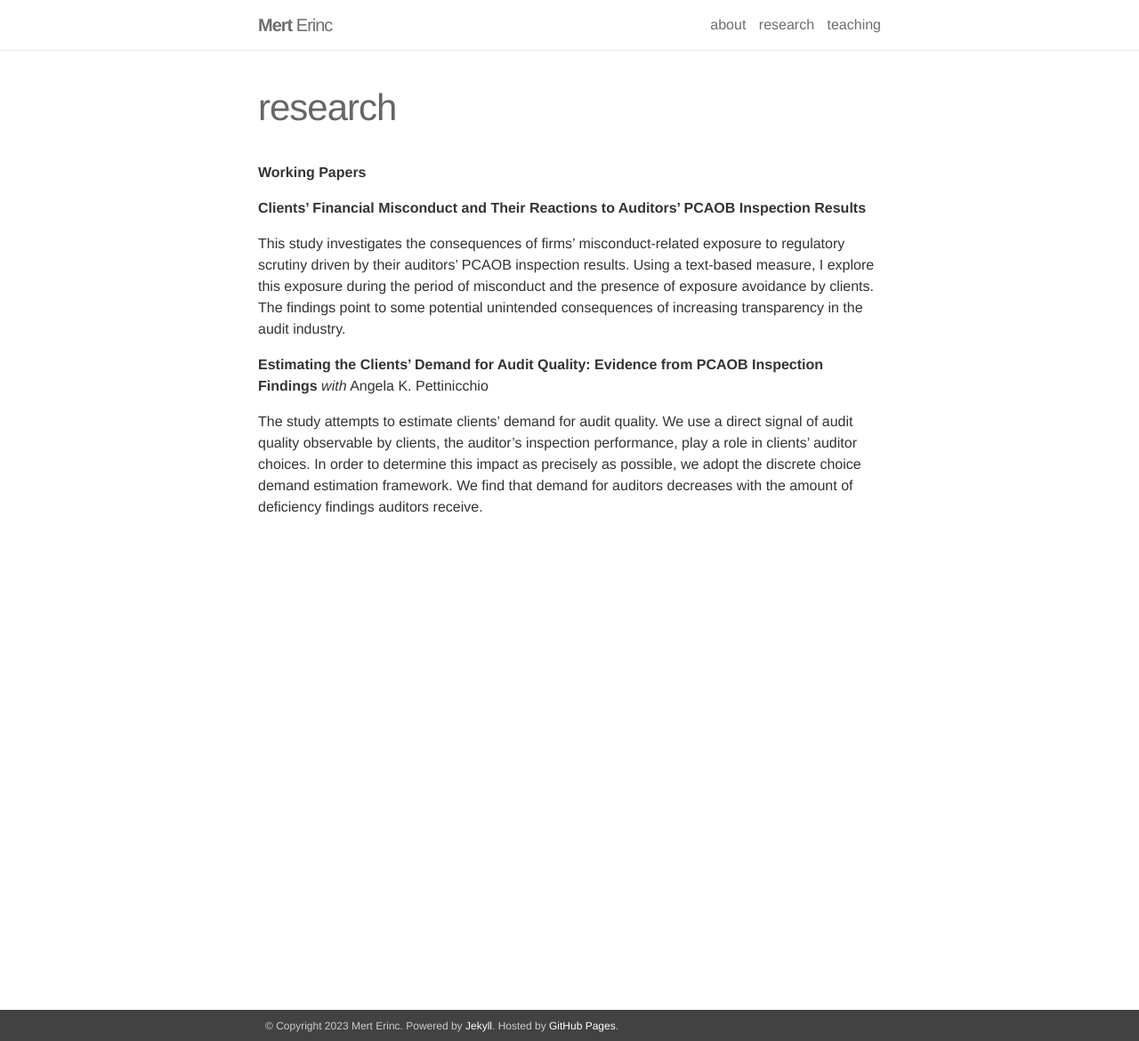
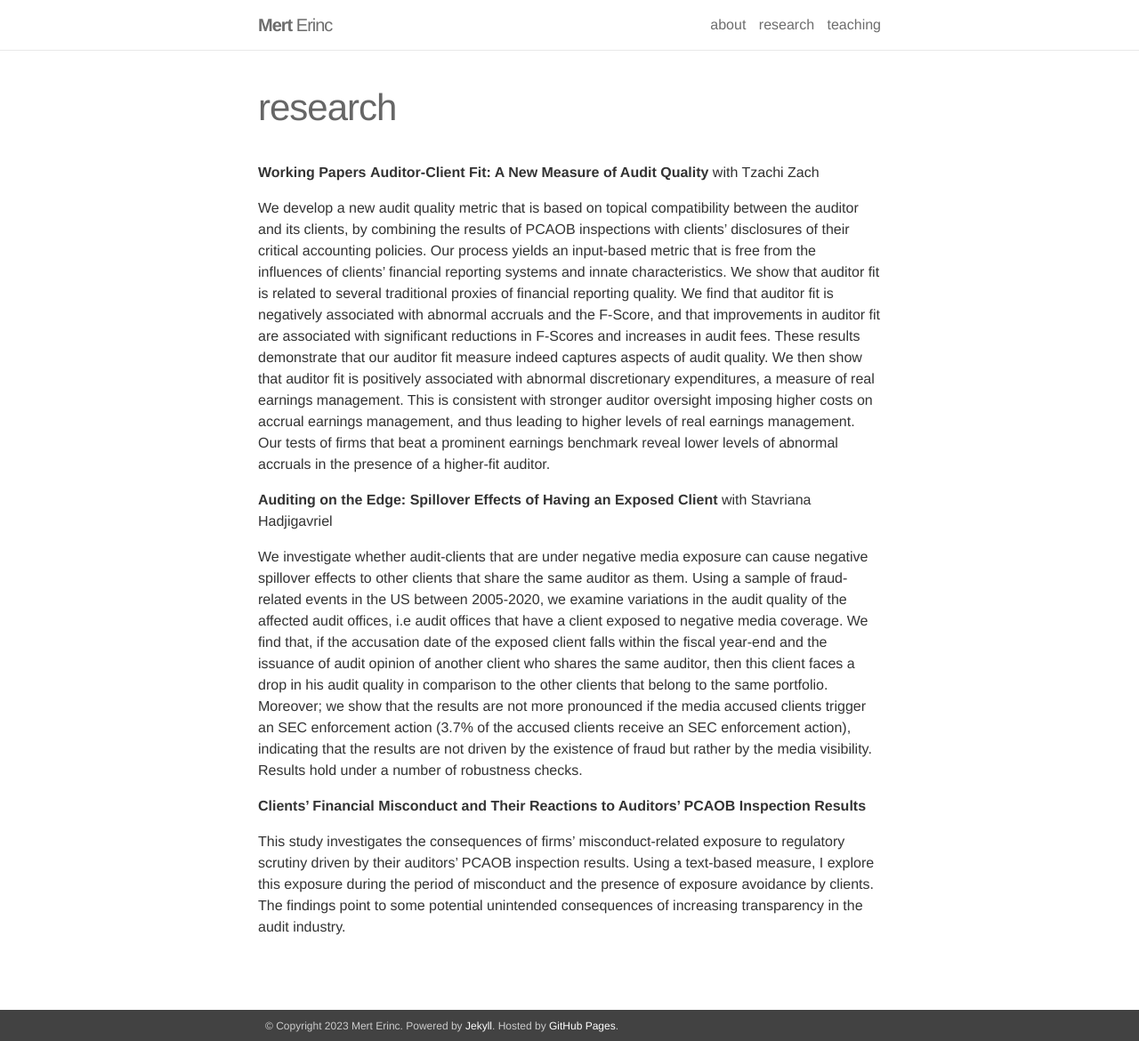
Before and after one commit to mrterinc/mrterinc.github.io, a Jekyll site: the page built from _pages/projects.md, in a window 1280 px wide and 1170 px high. Shown: the whole window at 89% size. Built offline with Jekyll 4.4.1, drawn with Linux system fonts in a browser that asks for light colours.

Commit message:
update as of March 2023

```diff
--- a/_pages/projects.md
+++ b/_pages/projects.md
@@ -5,12 +5,22 @@ permalink: /research/
 description:
 ---
 <strong>Working Papers</strong>
+**Auditor-Client Fit: A New Measure of Audit Quality** with Tzachi Zach
+
+We develop a new audit quality metric that is based on topical compatibility between the auditor and its clients, by combining the results of PCAOB inspections with clients’ disclosures of their critical accounting policies. Our process yields an input-based metric that is free from the influences of clients’ financial reporting systems and innate characteristics. We show that auditor fit is related to several traditional proxies of financial reporting quality. We find that auditor fit is negatively associated with abnormal accruals and the F-Score, and that improvements in auditor fit are associated with significant reductions in F-Scores and increases in audit fees. These results demonstrate that our auditor fit measure indeed captures aspects of audit quality. We then show that auditor fit is positively associated with abnormal discretionary expenditures, a measure of real earnings management. This is consistent with stronger auditor oversight imposing higher costs on accrual earnings management, and thus leading to higher levels of real earnings management. Our tests of firms that beat a prominent earnings benchmark reveal lower levels of abnormal accruals in the presence of a higher-fit auditor.
+
+
+**Auditing on the Edge: Spillover Effects of Having an Exposed Client** with Stavriana Hadjigavriel
+
+We investigate whether audit-clients that are under negative media exposure can cause negative spillover effects to other clients that share the same auditor as them. Using a sample of
+fraud-related events in the US between 2005-2020, we examine variations in the audit quality of
+the affected audit offices, i.e audit offices that have a client exposed to negative media coverage.
+We find that, if the accusation date of the exposed client falls within the fiscal year-end and the
+issuance of audit opinion of another client who shares the same auditor, then this client faces
+a drop in his audit quality in comparison to the other clients that belong to the same portfolio. Moreover; we show that the results are not more pronounced if the media accused clients
+trigger an SEC enforcement action (3.7% of the accused clients receive an SEC enforcement action), indicating that the results are not driven by the existence of fraud but rather by the media
+visibility. Results hold under a number of robustness checks.
 
 **Clients’ Financial Misconduct and Their Reactions to Auditors’ PCAOB Inspection Results**
 
 This study investigates the consequences of firms’ misconduct-related exposure to regulatory scrutiny driven by their auditors’ PCAOB inspection results. Using a text-based measure, I explore this exposure during the period of misconduct and the presence of exposure avoidance by clients. The findings point to some potential unintended consequences of increasing transparency in the audit industry.
-
-
-**Estimating the Clients’ Demand for Audit Quality: Evidence from PCAOB Inspection Findings** *with* Angela K. Pettinicchio
-
-The study attempts to estimate clients' demand for audit quality. We use a direct signal of audit quality observable by clients, the auditor's inspection performance, play a role in clients' auditor choices. In order to determine this impact as precisely as possible, we adopt the discrete choice demand estimation framework. We find that demand for auditors decreases with the amount of deficiency findings auditors receive.
```
Also changed, not shown: _pages/about.md (+1 -1 lines), _pages/teaching.md (+3 -8 lines).
